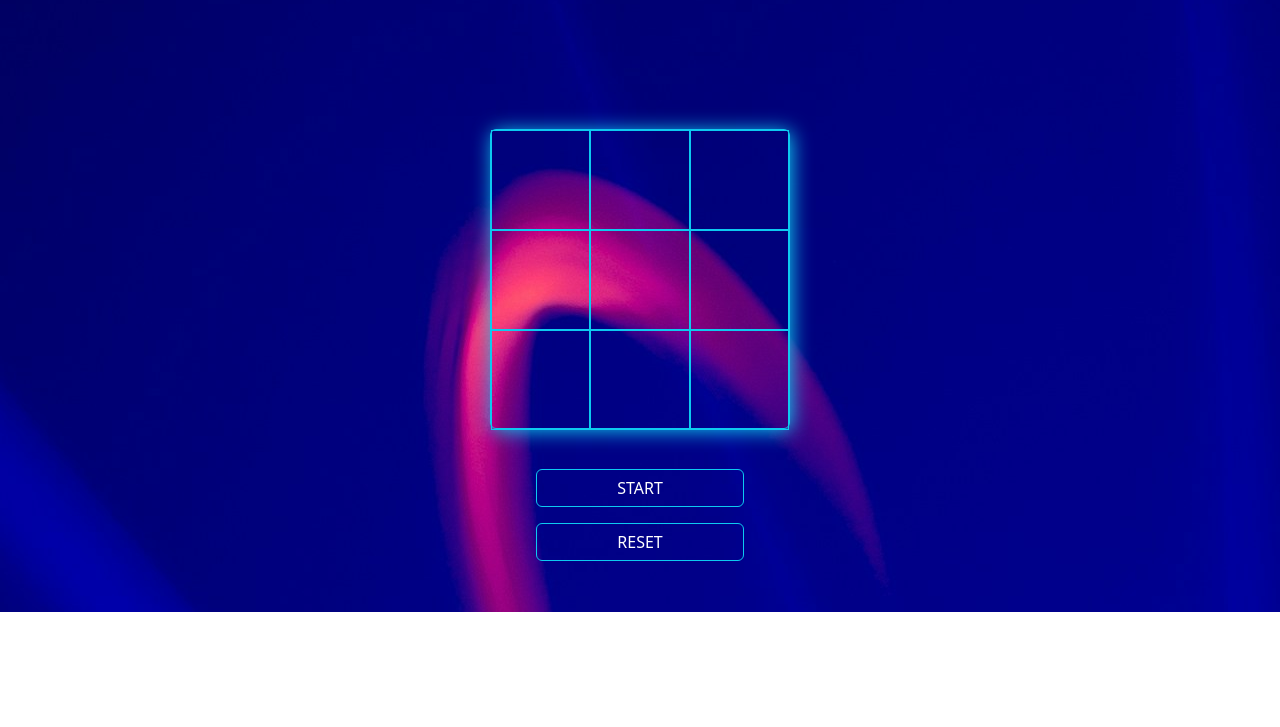
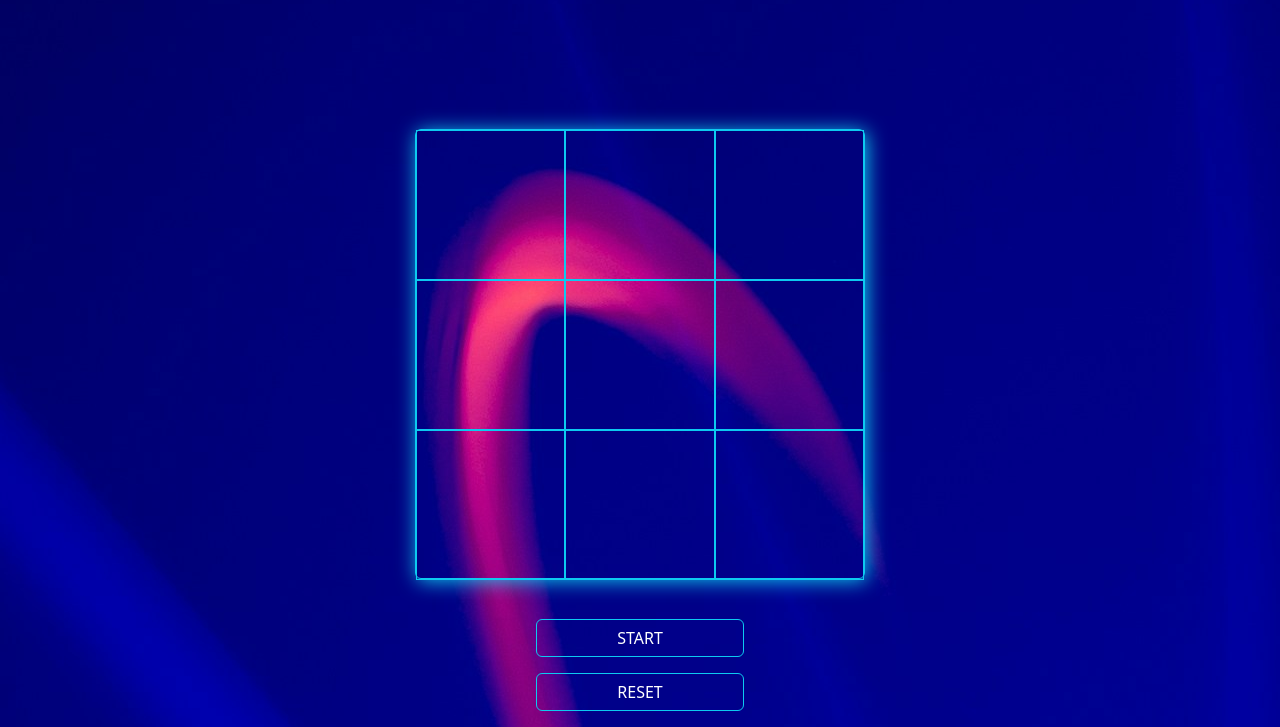
Before and after one commit to gwalrath1/tic-tac-toe, a plain HTML site: page tic-tac-toe.html in a window 1280 px wide. Shown: the part 188-915 px from the top of the page. Before the commit the page ends 800 px from the top, so only its background shows below. Drawn offline with nearby package versions, Linux system fonts and the light colour scheme.

Commit message:
changed width and height of grame grid

```diff
--- a/styles.css
+++ b/styles.css
@@ -5,13 +5,13 @@ body {
 }
 
 #grid {
-    max-height: 300px;   /* match max-width so the grid is square */
-    max-width: 300px;
+    max-height: 450px;   /* match max-width so the grid is square */
+    max-width: 450px;
     box-shadow: 2px 2px 20px;
 }
 
 .box {
-    height: 100px;       /* fixed height — cells won't resize when image drops in */
+    height: 150px;       /* fixed height — cells won't resize when image drops in */
     overflow: hidden;    /* safety net */
 }
 
```
